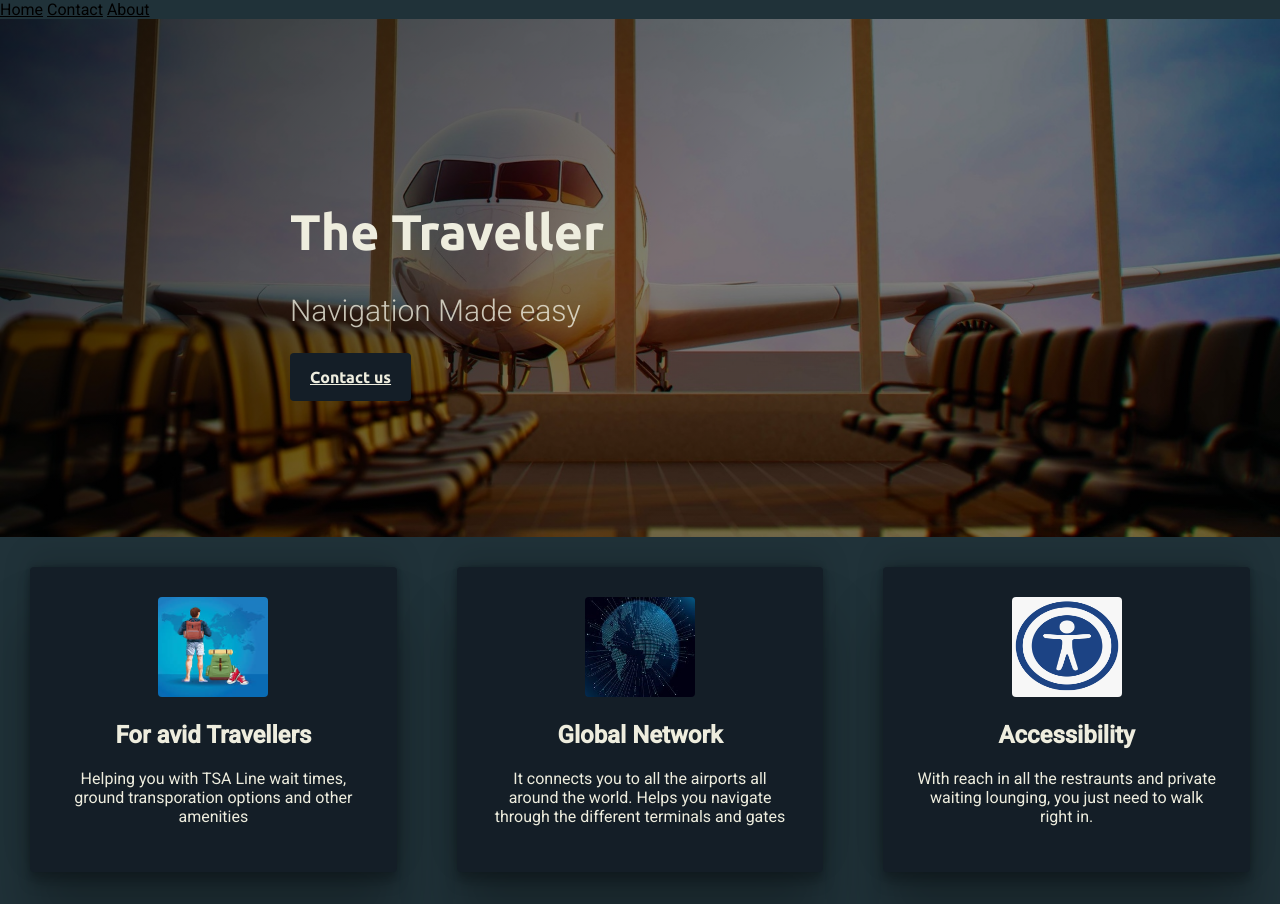
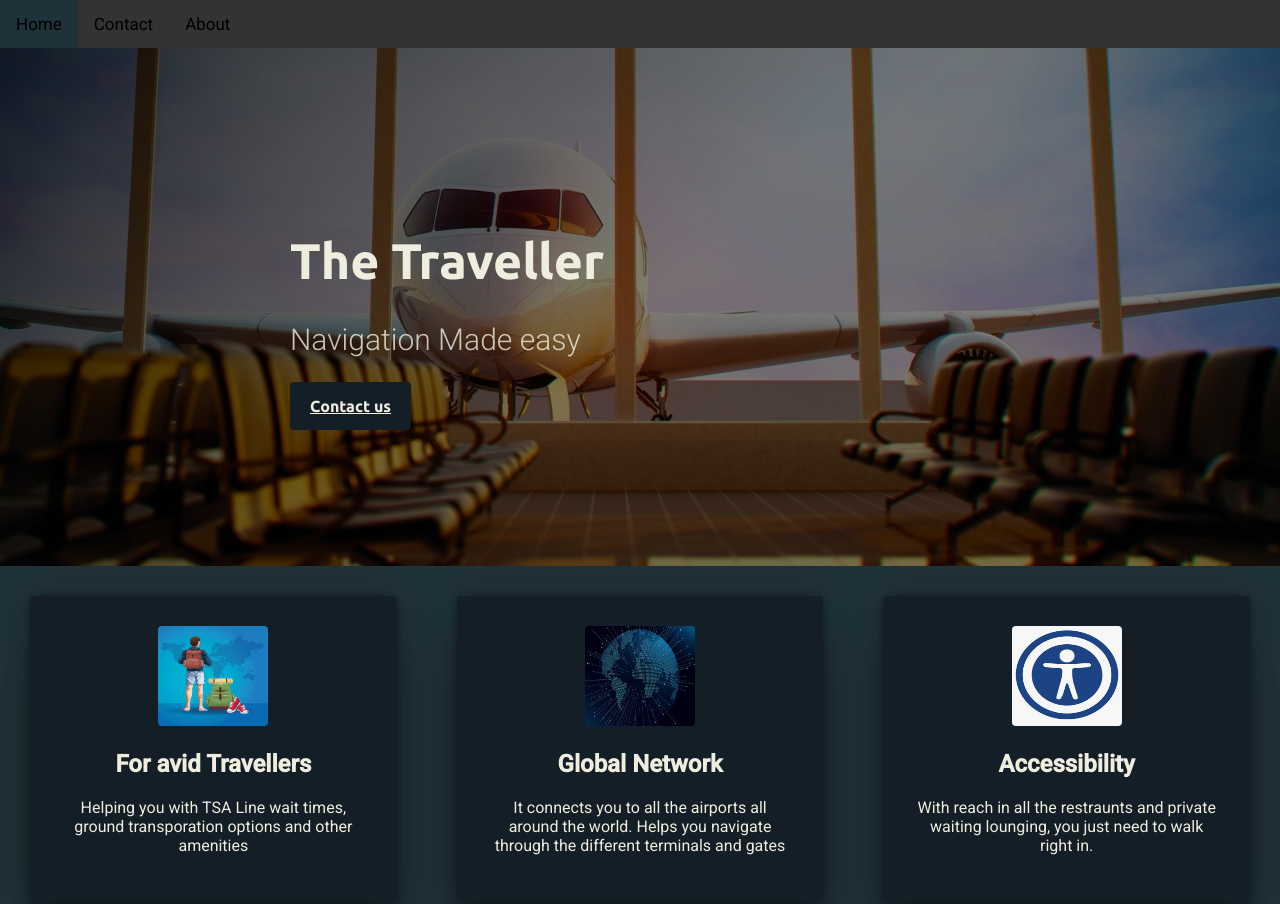
Before and after one commit to ronaksanmati-jain/startup, a plain HTML site: page index.html in a window 1280 px wide. Shown: the top 904 px of the page. Drawn offline with Linux system fonts and the light colour scheme; a script that the page names is missing.

Commit message:
navabar css file

```diff
--- /dev/null
+++ b/css/components/navbar.css
@@ -0,0 +1,21 @@
+/* Add a black background color to the top navigation */
+.topnav {
+    background-color: #333;
+    overflow: hidden;
+  }
+
+  /* Style the links inside the navigation bar */
+  .topnav a {
+    float: left;
+    color: #f2f2f2;
+    text-align: center;
+    padding: 14px 16px;
+    text-decoration: none;
+    font-size: 17px;
+  }
+
+  /* Change the color of links on hover */
+  .topnav a:hover {
+    background-color: #203239;
+    color: black;
+  }
--- a/css/styles.css
+++ b/css/styles.css
@@ -7,7 +7,7 @@
 @import url("components/banner.css");
 @import url("components/button.css");
 @import url("components/cards.css");
-
+@import url("components/navbar.css");
 .x {
   color:
   #EEEDDE
```
